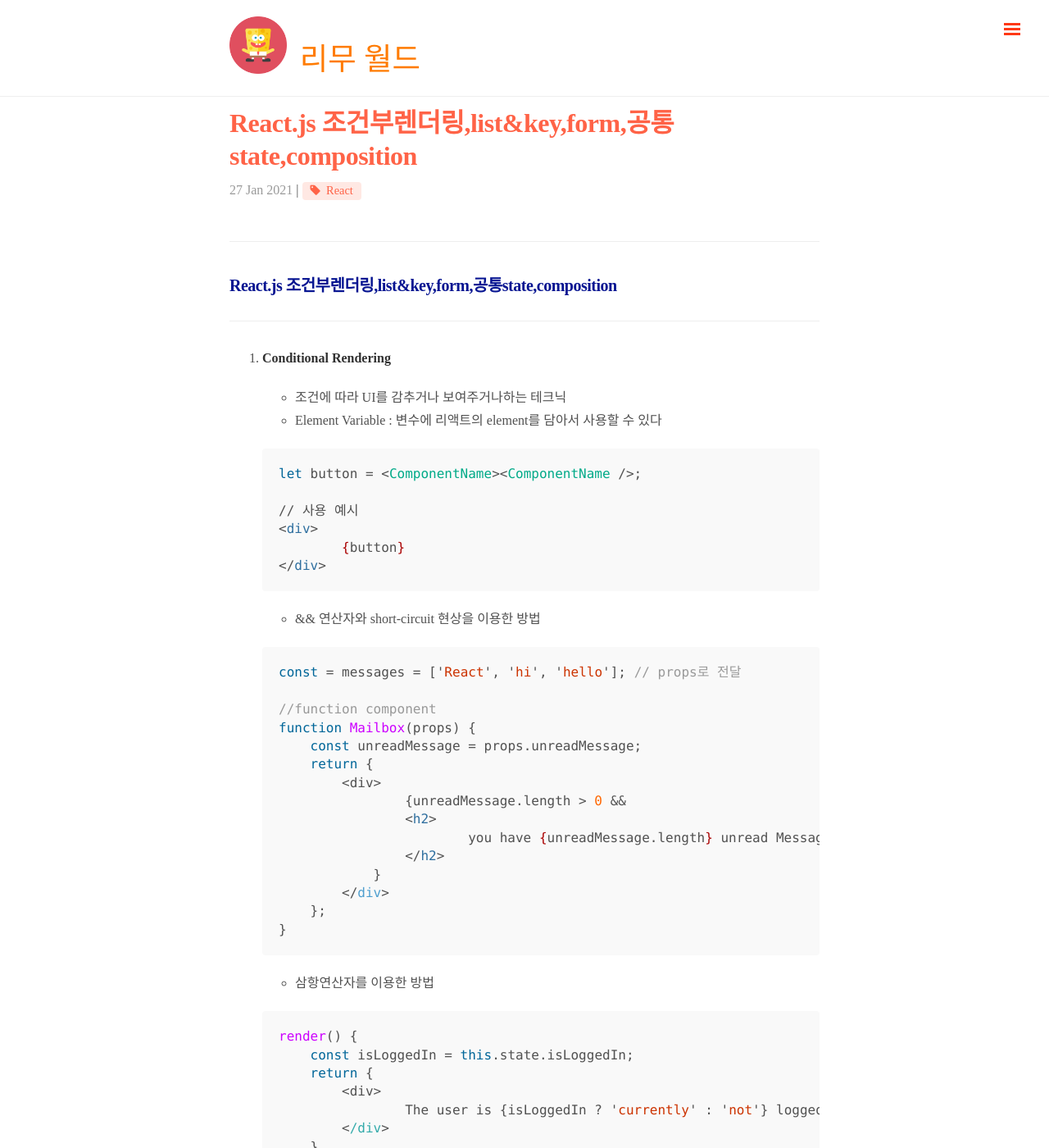
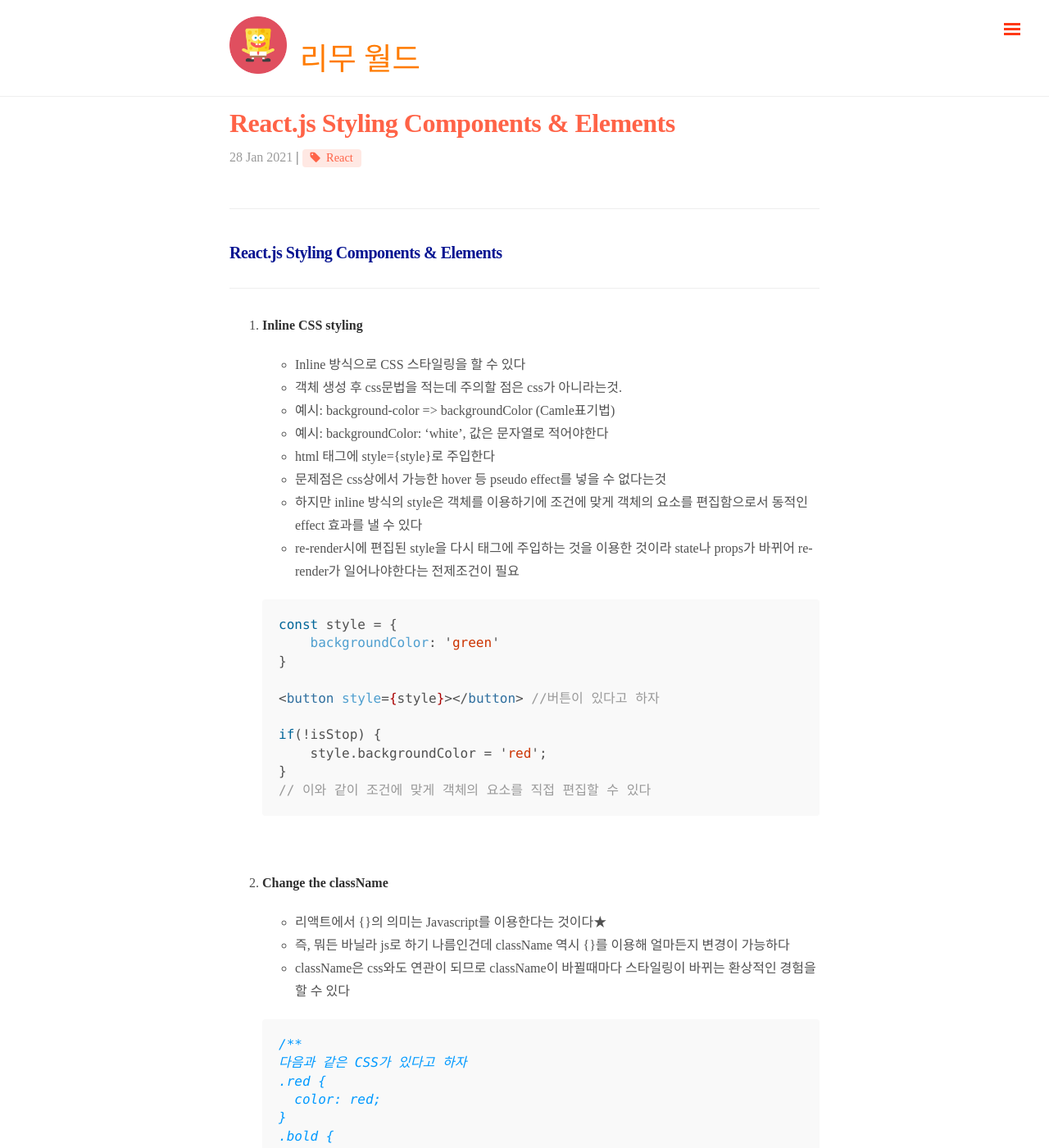
Before and after one commit to limunosekai/limunosekai.github.io, a Jekyll site: the page built from blog/index.html, in a window 1280 px wide and 1400 px high. Shown: the whole window at 82% size. Built offline with Jekyll 4.4.1, drawn with Linux system fonts in a browser that asks for light colours; nearby versions of some CDN libraries; some web fonts are replaced; the list of posts is cut into pages by our own code; comment, search, counter and statistics services are not loaded; some of the changed text lies outside the part shown.

Commit message:
2021-01-28 upload

````diff
--- a/_posts/react/2021-01-26-open-react-04.md
+++ b/_posts/react/2021-01-26-open-react-04.md
@@ -27,6 +26,7 @@ comments: true
    * 상위 컴포넌트에서 하위 컴포넌트에 props의 형태로 값을 전달
    * this.props.xxxx의 형태
    * props를 state화 시켜서 사용함으로서 state 값이 바뀔때마다 re-render 돼서 UI에 반영됨
+   * 메소드 정의시 function 안붙인다
 
    <br>
 
@@ -42,6 +42,10 @@ comments: true
    * const [first, second] = useState(props.xxxx);
    * first의 값은 state의 값이 저장
    * second에는 setState 메소드가 저장
+   * second 사용시 주의할 점 ★★★
+   * state가 multiple line 일 경우 second 메소드로 state 변경시 변경할 녀석들 말고도 다른 state들도 명시적으로 적어주어야한다. (클래스 방식의 setState 메소드는 변경할 녀석들만 적으면 됨)
+   * 아니면 그냥 useState를 여러번 사용해서 state를 나누면 상관 x
+   * 메소드 정의시 const name = () => {...}
 
    <br>
 
--- /dev/null
+++ b/_posts/react/2021-01-28-guide-react-01.md
@@ -0,0 +1,162 @@
+---
+layout: post
+title: React.js Styling Components & Elements
+category: React
+permalink: /react/:year/:month/:day/:title/
+tags: [React]
+comments: true
+---
+
+---
+
+## React.js Styling Components & Elements
+
+---
+
+1. **Inline CSS styling**
+
+   * Inline 방식으로 CSS 스타일링을 할 수 있다
+   * 객체 생성 후 css문법을 적는데 주의할 점은 css가 아니라는것.
+   * 예시: background-color => backgroundColor (Camle표기법)
+   * 예시: backgroundColor: 'white',  값은 문자열로 적어야한다
+   * html 태그에 style={style}로 주입한다
+   * 문제점은 css상에서 가능한 hover 등 pseudo effect를 넣을 수 없다는것
+   * 하지만 inline 방식의 style은 객체를 이용하기에 조건에 맞게 객체의 요소를 편집함으로서 동적인 effect 효과를 낼 수 있다
+   * re-render시에 편집된 style을 다시 태그에 주입하는 것을 이용한 것이라 state나 props가 바뀌어 re-render가 일어나야한다는 전제조건이 필요
+
+   ```react
+   const style = {
+       backgroundColor: 'green'
+   }
+
+   <button style={style}></button> //버튼이 있다고 하자
+
+   if(!isStop) {
+       style.backgroundColor = 'red';
+   }
+   // 이와 같이 조건에 맞게 객체의 요소를 직접 편집할 수 있다
+   ```
+
+   <br>
+
+2. **Change the className**
+
+   * 리액트에서 {}의 의미는 Javascript를 이용한다는 것이다★
+   * 즉, 뭐든 바닐라 js로 하기 나름인건데 className 역시 {}를 이용해 얼마든지 변경이 가능하다
+   * className은 css와도 연관이 되므로 className이 바뀔때마다 스타일링이 바뀌는 환상적인 경험을 할 수 있다
+
+   ```react
+   /**
+   다음과 같은 CSS가 있다고 하자
+   .red {
+     color: red;
+   }
+   .bold {
+     font-weight: bold;
+   }
+   */
+
+   // 클래스이름을 저장할 빈 배열 생성
+   const classes = [];
+
+   // 조건에 맞춰서 배열을 변경
+   if (this.state.length <= 2) {
+       classses.push('red', 'bold');
+   }
+
+   // className=red bold가 되므로 css가 적용이 된다
+   <div className={classes.join(' ')}>
+   	<p>어쩌구</p>
+   </div>
+   ```
+
+   <br>
+
+3. **Radium**
+
+   * Inline 방식의 스타일 관리를 해주는 멋진 패키지가 있다
+   * 이것을 이용하면 hover와 같은 pseudo selector와 media query도 inline으로 적용이 가능하다
+   * **npm install --save radium** 설치 고고
+   * radium을 사용하려면 import와 export 설정이 필요하다
+   * pseudo selector는 ' '로 감싸서 사용
+
+   ```react
+   import Radium from 'radium'; // import 필요
+
+   const app = () => {
+       const style = {
+           ':hover': 'salmon' // 'pseudo selector'
+       }
+   }
+
+   export default Radium(app); // Radium 메소드로 export
+   ```
+
+   * media query도 사용법은 위와 같다
+   * 주의할점은 최상위 컴포넌트의 전체를 Radium의 StyleRoot 컴포넌트로 감싸주어야한다
+
+   ```react
+   import Radium,{ StyleRoot } from 'radium'; // import 필요
+
+   const app = () => {
+       const style = {
+           '@media (min-width: 500px)':
+           	width: '450px';
+       }
+       return (
+       	<StyleRoot>	// * StyleRoot로 감싸야함
+           	<div>
+               	...
+               </div>
+           </StyleRoot>
+       )
+   }
+
+   export default Radium(app); // Radium 메소드로 export
+   ```
+
+   <br>
+
+4. **styled-components library**
+
+   * https://styled-components.com/ 공식 홈페이지
+   * **npm install --save styled-components** 라이브러리 설치
+   * import styled from 'styled-components';
+   * styled.모든HTML태그 백틱 사이에 css를 적는다
+   * 스타일링한 태그를 컴포넌트처럼 쓸 수 있다. props 역시 전달이 가능하고 이벤트도 걸 수 있다
+   * 이 역시 자바스크립트이기에 아래처럼 사용이 가능
+
+   ```react
+   import styled from 'styled-components';
+
+   const StyledDiv = styled.div`
+   	width: 60%
+   	color: ${props => props.value ? 'red' : 'black'}
+   	...
+   	@media (min-width: 500px){
+   		width: 450px;
+   	}
+   `; // css를 백틱 사이에 적는다
+
+   // 이렇게 스타일링한 컴포넌트를 html 태그처럼 사용한다
+
+   <StyledDiv alt={this.state.value}>
+   	<h1>hi</h1>
+   </StyledDiv>
+   ```
+
+<br>
+
+<br>
+
+---
+
+## 참고 자료
+
+---
+
+[reactjs.org - 공식홈페이지](https://ko.reactjs.org/tutorial/tutorial.html)
+
+[Udemy - React The Complete Guide](https://www.udemy.com/course/react-the-complete-guide-incl-redux/)
+
+[Radium](https://www.npmjs.com/package/radium)
````
Also changed, not shown: other parts of _posts/react/2021-01-26-open-react-04.md (+4 -5 lines).
